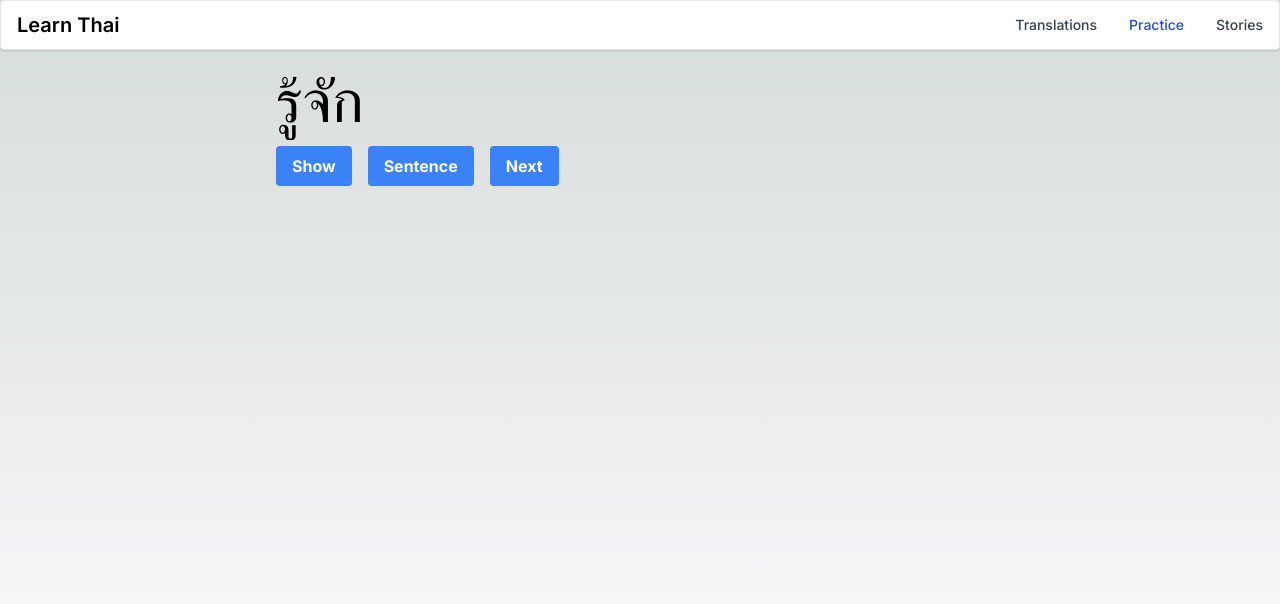
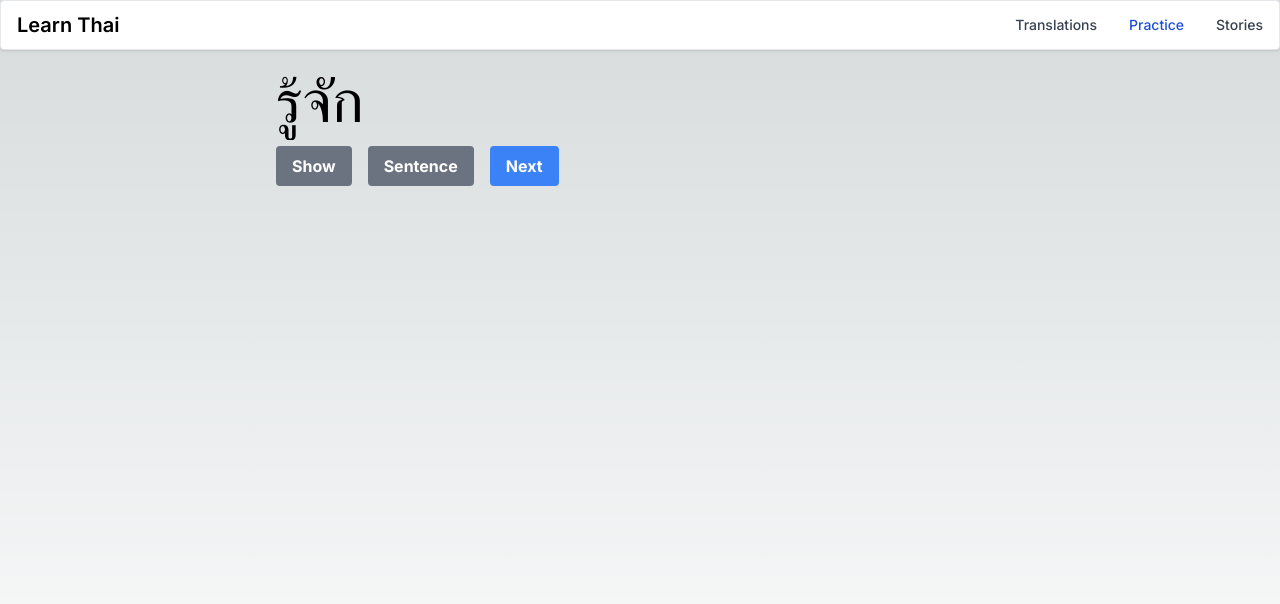
Before and after one commit to cameronrw-nz/thai-translations, a Next.js app: page /thai-translations/practice in a window 1280 px wide. Shown: the top 604 px of the page. Built offline with nearby package versions, Linux system fonts and the light colour scheme.

Commit message:
Removing search box search button. Adding button styles for primary and secondary

```diff
--- a/app/common/button.tsx
+++ b/app/common/button.tsx
@@ -1,13 +1,18 @@
 interface IButtonProps {
     children?: React.ReactNode;
+    isPrimary?: boolean;
     onClick: () => void;
     text?: string;
 }
 
 export default function Button(props: IButtonProps) {
+    const primaryButtonStyle = "bg-blue-500 hover:bg-blue-700 text-white font-bold py-2 px-4 rounded";
+    const secondaryButtonStyle = "bg-gray-500 hover:bg-gray-700 text-white font-bold py-2 px-4 rounded";
+
+    const buttonStyle = props.isPrimary ? primaryButtonStyle : secondaryButtonStyle;
     return (
         <button
-            className="bg-blue-500 hover:bg-blue-700 text-white font-bold py-2 px-4 rounded"
+            className={buttonStyle}
             onClick={props.onClick}
         >
             {props.text || props.children}
--- a/app/common/search.tsx
+++ b/app/common/search.tsx
@@ -18,7 +18,6 @@
                 placeholder="Search..."
                 required
             />
-            <button type="submit" className="text-white absolute right-2.5 bottom-2.5 bg-blue-700 hover:bg-blue-800 focus:ring-4 focus:outline-none focus:ring-blue-300 font-medium rounded-lg text-sm px-4 py-2 dark:bg-blue-600 dark:hover:bg-blue-700 dark:focus:ring-blue-800">Search</button>
         </div>
     )
 }
--- a/app/practice/cards.tsx
+++ b/app/practice/cards.tsx
@@ -27,7 +27,7 @@
             <div className="space-x-4">
                 <Button onClick={() => setIsShowingTranslation(!isShowingTranslation)}>{isShowingTranslation ? "Hide" : "Show"}</Button>
                 <Button onClick={() => setIsShowingSentence(!isShowingSentence)}>Sentence</Button>
-                <Button onClick={nextTranslation}>Next</Button>
+                <Button onClick={nextTranslation} isPrimary>Next</Button>
             </div>
         </Container>
     )
--- a/app/stories/translation-to-show.tsx
+++ b/app/stories/translation-to-show.tsx
@@ -49,7 +49,7 @@
                 </div>
                 <div className="px-4 py-3 sm:px-6 sm:flex space-x-4">
                     <Button onClick={() => setIsShowingSentences(!isShowingSentences)}>{isShowingSentences ? "Hide" : "Show"}</Button>
-                    <Button onClick={() => props.onPress && props.onPress()}>Close</Button>
+                    <Button onClick={() => props.onPress && props.onPress()} isPrimary>Close</Button>
                 </div>
             </div>
         </div>
```
